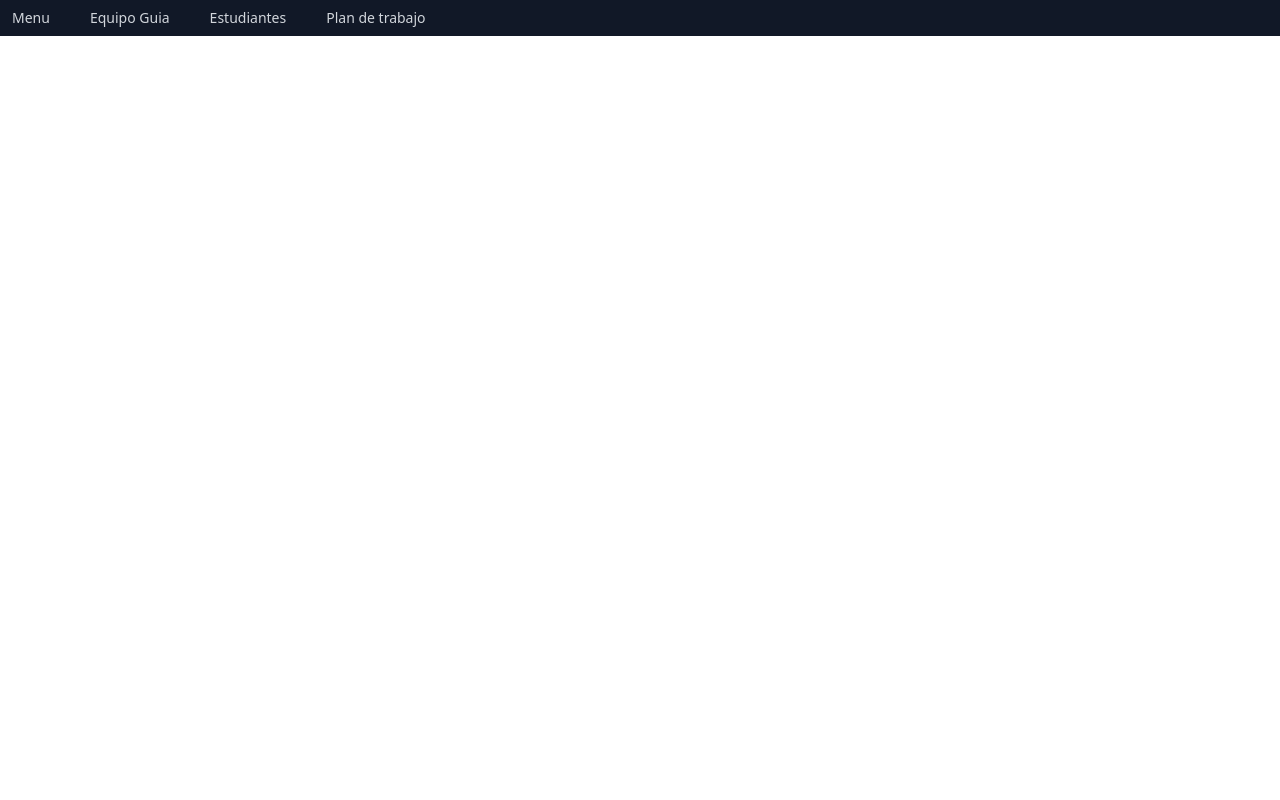
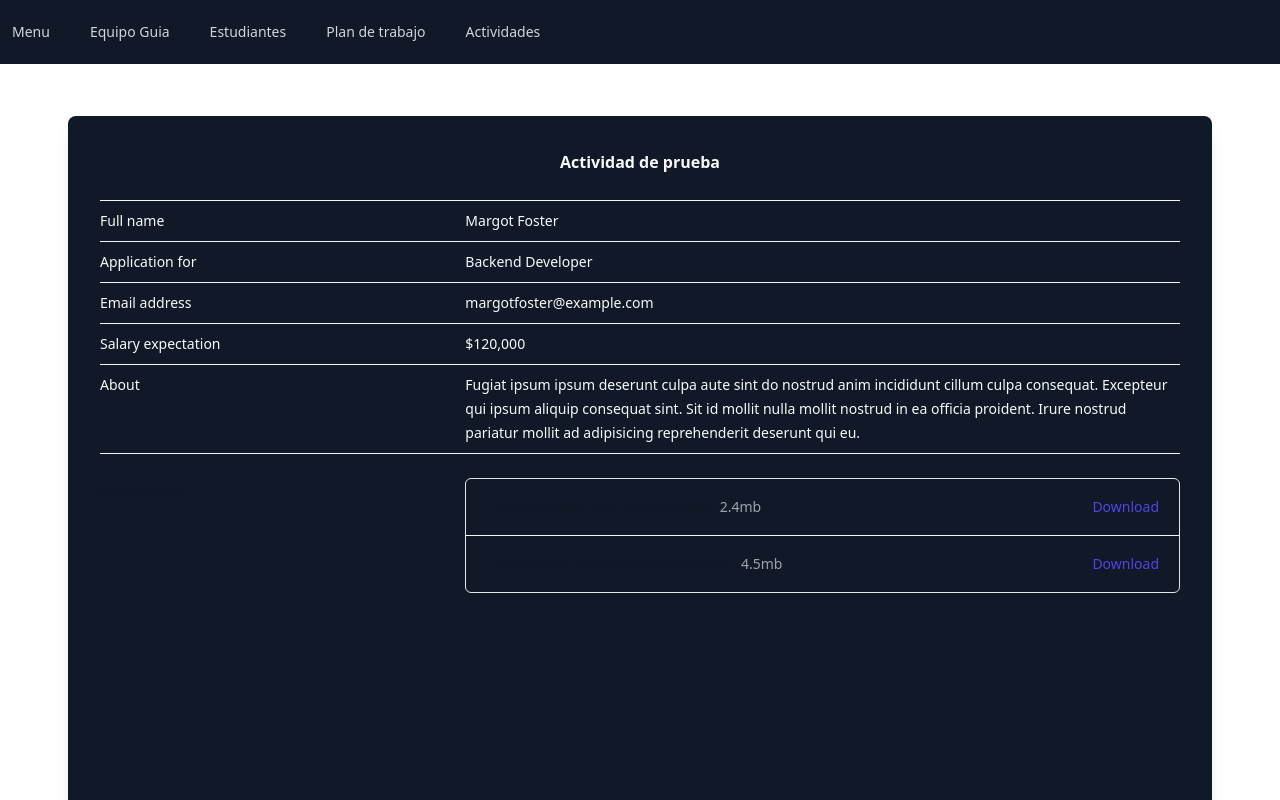
Before and after one commit to Willvillegas/Proyecto-DS-Equipo5, a React (Vite) app in the folder Client/: page /detalle-actividad in a window 1280 px wide. Shown: the top 800 px of the page. Built offline with nearby package versions, Linux system fonts and the light colour scheme.

Commit message:
chore: Add new page route for DetallesActividad

```diff
--- a/Client/src/PageRoutes.jsx
+++ b/Client/src/PageRoutes.jsx
@@ -7,6 +7,7 @@
 import PlanTrabajoAssistent from "./Pages/PlanTrabajoAssistent";
 import InfoProfesor from "./Pages/InfoProfesor";
 import MostrarProfesorSede from "./Pages/MostrarProfesorSede";
+import DetallesActividad from "./Pages/DetallesActividad";
 //import NotFoundPage from "./Pages/NotFoundPage"; // Add a NotFoundPage component
 
 const RoutesPages = () => (
@@ -19,6 +20,7 @@
     <Route path="/plan-trabajo" element={<PlanTrabajoAssistent />} />
     <Route path="/info-profesor" element={<InfoProfesor />} />
     <Route path="/mostrar-profesor-sede" element={<MostrarProfesorSede />} />
+    <Route path="/detalle-actividad" element={<DetallesActividad/>} />
 
   </Routes>
 );
--- /dev/null
+++ b/Client/src/Pages/DetallesActividad.jsx
@@ -0,0 +1,105 @@
+import React, { useState, useEffect } from 'react';
+import API_ROOT from '../../apiRoutes';
+import axios from 'axios';
+
+const DetallesActividad = () => {
+
+    const [actividad, setActividad] = useState({});
+    //simulación de una actividad.
+
+    useEffect(() => {
+        const actividad = {
+            id:1,
+            semana:1,
+            fecha:"2022-10-10",
+            previos:"Actividad de prueba",
+            publicacion:"Actividad de prueba",
+            recordatorios: "recuerdame",
+            enlace: "http://www.google.com",
+            afiche: "http://www.google.com",
+            tipo: "Recreativa",
+            modalidad: "Virtual",
+            estado: "Activo",
+            idPlan: 1,
+            responsables: "Juan Perez"
+        }
+        setActividad(actividad);
+    }, []);
+
+    return (
+        <div className="flex flex-1 flex-col justify-center lg:px-8 items-center min-h-screen m-9">
+            <div className=" w-full bg-gray-900 p-8 rounded-lg shadow-lg mx-auto m-20">
+                <div className="min-h-screen bg-gray-900 text-white">
+                <div className="px-4 sm:px-0">
+                    <h1 className="text-base text-center font-bold leading-7 text-gray-50">{actividad.previos}</h1>
+                </div>
+                <div className="mt-6 border-t border-gray-100">
+                    <dl className="divide-y divide-gray-100">
+                    <div className="p-2 sm:grid sm:grid-cols-3 sm:gap-4 sm:px-0">
+                        <dt className="text-sm font-medium leading-6 text-gray-50">Full name</dt>
+                        <dd className="mt-1 text-sm leading-6 text-gray-50 sm:col-span-2 sm:mt-0">Margot Foster</dd>
+                    </div>
+                    <div className="p-2 sm:grid sm:grid-cols-3 sm:gap-4 sm:px-0">
+                        <dt className="text-sm font-medium leading-6 text-gray-50">Application for</dt>
+                        <dd className="mt-1 text-sm leading-6 text-gray-50 sm:col-span-2 sm:mt-0">Backend Developer</dd>
+                    </div>
+                    <div className="p-2 sm:grid sm:grid-cols-3 sm:gap-4 sm:px-0">
+                        <dt className="text-sm font-medium leading-6 text-gray-50">Email address</dt>
+                        <dd className="mt-1 text-sm leading-6 text-gray-50 sm:col-span-2 sm:mt-0">margotfoster@example.com</dd>
+                    </div>
+                    <div className="p-2 sm:grid sm:grid-cols-3 sm:gap-4 sm:px-0">
+                        <dt className="text-sm font-medium leading-6 text-gray-50">Salary expectation</dt>
+                        <dd className="mt-1 text-sm leading-6 text-gray-50 sm:col-span-2 sm:mt-0">$120,000</dd>
+                    </div>
+                    <div className="p-2 sm:grid sm:grid-cols-3 sm:gap-4 sm:px-0">
+                        <dt className="text-sm font-medium leading-6 text-gray-50">About</dt>
+                        <dd className="mt-1 text-sm leading-6 text-gray-50 sm:col-span-2 sm:mt-0">
+                        Fugiat ipsum ipsum deserunt culpa aute sint do nostrud anim incididunt cillum culpa consequat. Excepteur
+                        qui ipsum aliquip consequat sint. Sit id mollit nulla mollit nostrud in ea officia proident. Irure nostrud
+                        pariatur mollit ad adipisicing reprehenderit deserunt qui eu.
+                        </dd>
+                    </div>
+                    <div className="px-4 py-6 sm:grid sm:grid-cols-3 sm:gap-4 sm:px-0">
+                        <dt className="text-sm font-medium leading-6 text-gray-900">Attachments</dt>
+                        <dd className="mt-2 text-sm text-gray-900 sm:col-span-2 sm:mt-0">
+                        <ul role="list" className="divide-y divide-gray-100 rounded-md border border-gray-200">
+                            <li className="flex items-center justify-between py-4 pl-4 pr-5 text-sm leading-6">
+                            <div className="flex w-0 flex-1 items-center">
+
+                                <div className="ml-4 flex min-w-0 flex-1 gap-2">
+                                <span className="truncate font-medium">resume_back_end_developer.pdf</span>
+                                <span className="flex-shrink-0 text-gray-400">2.4mb</span>
+                                </div>
+                            </div>
+                            <div className="ml-4 flex-shrink-0">
+                                <a href="#" className="font-medium text-indigo-600 hover:text-indigo-500">
+                                Download
+                                </a>
+                            </div>
+                            </li>
+                            <li className="flex items-center justify-between py-4 pl-4 pr-5 text-sm leading-6">
+                            <div className="flex w-0 flex-1 items-center">
+
+                                <div className="ml-4 flex min-w-0 flex-1 gap-2">
+                                <span className="truncate font-medium">coverletter_back_end_developer.pdf</span>
+                                <span className="flex-shrink-0 text-gray-400">4.5mb</span>
+                                </div>
+                            </div>
+                            <div className="ml-4 flex-shrink-0">
+                                <a href="#" className="font-medium text-indigo-600 hover:text-indigo-500">
+                                Download
+                                </a>
+                            </div>
+                            </li>
+                        </ul>
+                        </dd>
+                    </div>
+                    </dl>
+                </div>
+                </div>
+            </div>
+        </div>
+    );
+};
+
+export default DetallesActividad;
--- a/Client/src/components/NavBar.jsx
+++ b/Client/src/components/NavBar.jsx
@@ -18,14 +18,18 @@
     name: "Plan de trabajo",
     href: "/plan-trabajo",
 },
+{
+    name: "Actividades",
+    href: "/detalle-actividad",
+},
 
 
 ];
 
 const NavBar = () => {
     return (
-        <nav className={`bg-gray-900 fixed w-full top-0 z-20`}>
-        <div className="flex space-x-4 ">
+        <nav className={`bg-gray-900 fixed w-full top-0 z-20 flex items-center justify-between h-16`}>
+        <div className="flex space-x-4  ">
             {links.map((x) => (
                 <div key={x.name} className="text-gray-300 hover:bg-gray-700 hover:text-white px-3 py-2 rounded-md text-sm font-medium">
                     <Link to={x.href}>{x.name}</Link>
```
